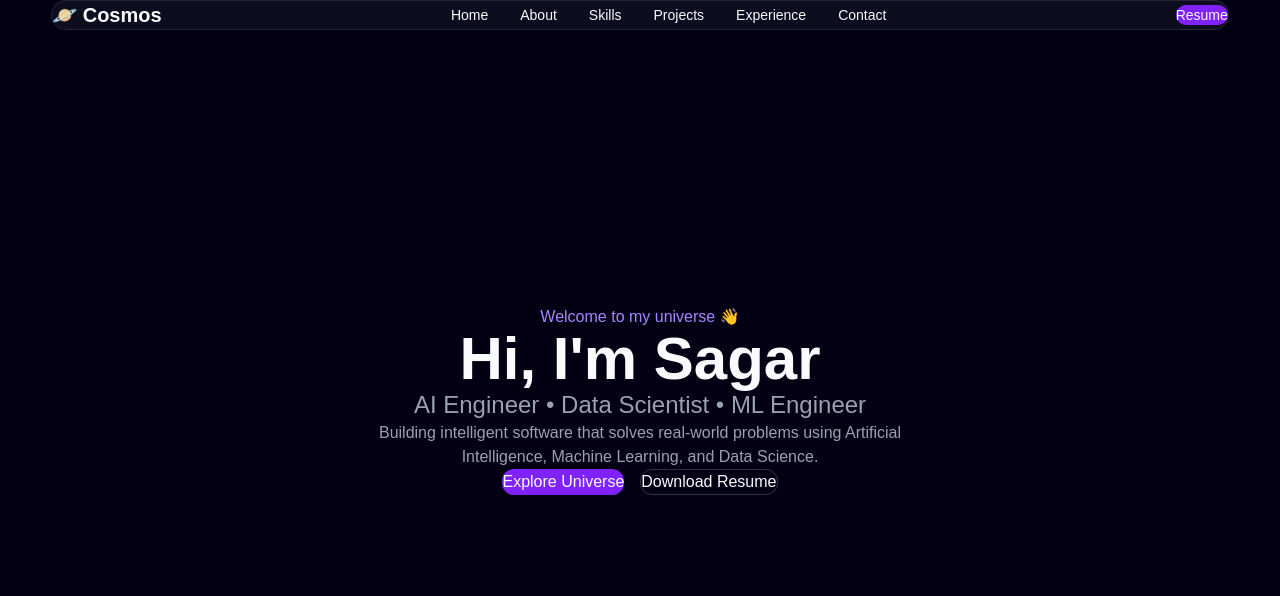
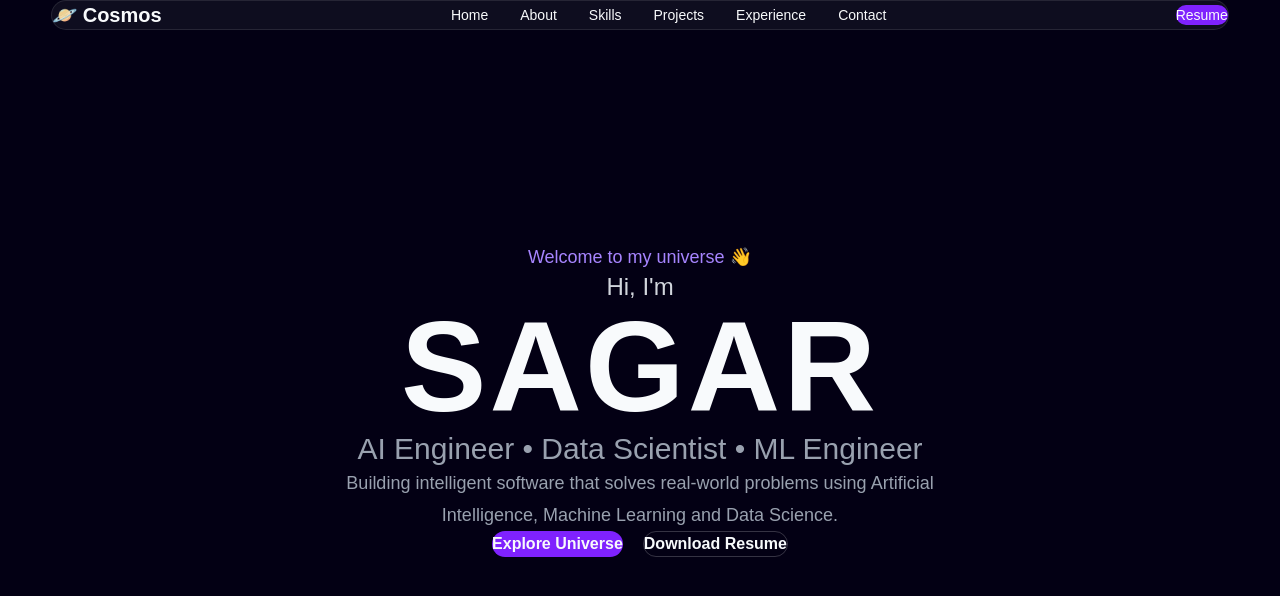
Before and after one commit to sagarmehra69/cosmos, a Next.js app: page / in a window 1280 px wide. Shown: the top 596 px of the page. Built offline with nearby package versions, Linux system fonts and the light colour scheme.

Commit message:
feat: improve hero layout

```diff
--- a/components/Hero/Hero.tsx
+++ b/components/Hero/Hero.tsx
@@ -1,35 +1,41 @@
 export default function Hero() {
   return (
-    <section className="min-h-screen flex items-center justify-center">
-      <div className="text-center">
+    <section className="flex min-h-screen items-center justify-center px-6">
+      <div className="max-w-4xl text-center">
 
-        <p className="text-violet-400">
+        <p className="text-lg text-violet-400">
           Welcome to my universe 👋
         </p>
 
-        <h1 className="mt-4 text-6xl font-bold">
-          Hi, I'm Sagar
+        <p className="mt-6 text-2xl text-gray-300">
+          Hi, I'm
+        </p>
+
+        <h1 className="mt-2 text-7xl font-black tracking-wide md:text-9xl">
+          SAGAR
         </h1>
 
-        <h2 className="mt-3 text-2xl text-gray-400">
+        <h2 className="mt-6 text-xl text-gray-400 md:text-3xl">
           AI Engineer • Data Scientist • ML Engineer
         </h2>
 
-        <p className="mt-6 max-w-xl text-gray-400">
+        <p className="mx-auto mt-8 max-w-2xl text-lg leading-8 text-gray-400">
           Building intelligent software that solves real-world problems using
-          Artificial Intelligence, Machine Learning, and Data Science.
+          Artificial Intelligence, Machine Learning and Data Science.
         </p>
-        <div className="mt-8 flex justify-center gap-4">
 
-           <button className="rounded-xl bg-violet-600 px-6 py-3 font-medium hover:bg-violet-500 transition">
+        <div className="mt-10 flex flex-wrap justify-center gap-5">
+
+          <button className="rounded-2xl bg-violet-600 px-8 py-4 font-semibold transition hover:bg-violet-500">
             Explore Universe
           </button>
 
-           <button className="rounded-xl border border-white/20 px-6 py-3 font-medium hover:bg-white/10 transition">
+          <button className="rounded-2xl border border-white/20 px-8 py-4 font-semibold transition hover:bg-white/10">
             Download Resume
           </button>
 
         </div>
+
       </div>
     </section>
   );
```
Lines whose indentation alone changed are shown as unchanged.
